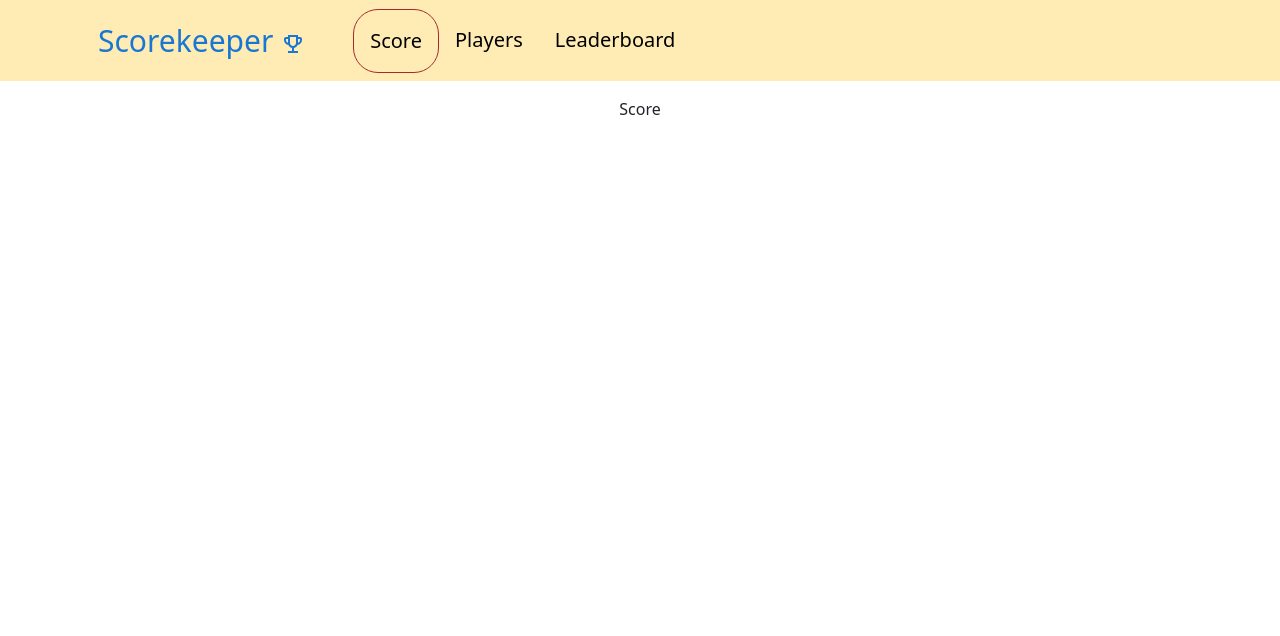
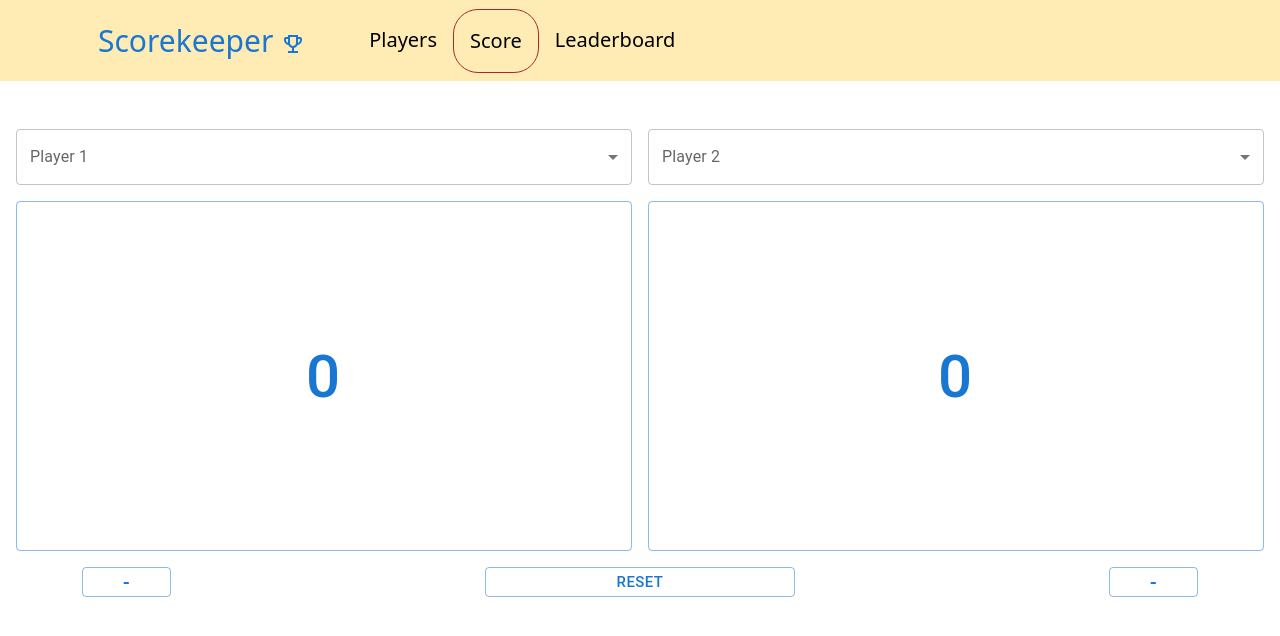
Before and after one commit to adeziio/scorekeeper, a React (Create React App) app: page / in a window 1280 px wide. Both pictures are taken after a click on the button "Score". Shown: the top 636 px of the page. Built offline with nearby package versions, Linux system fonts and the light colour scheme.

Commit message:
semi complete basic scoring

```diff
--- a/src/components/css/style.css
+++ b/src/components/css/style.css
@@ -37,6 +37,34 @@
     width: 100%;
 }
 
+.score-container {
+    margin-top: 3rem;
+}
+
+.score-choice-increment {
+    font-size: 60px !important;
+    padding: 20px;
+    height: 350px;
+    width: 100%;
+    margin-top: 1rem !important;
+}
+
+.score-choice-decrement {
+    font-size: 20px !important;
+    padding: 15px;
+    height: 30px;
+    width: 40%;
+    margin-top: 1rem !important;
+}
+
+.score-choice-reset {
+    font-size: 15px !important;
+    padding: 15px;
+    height: 30px;
+    width: 40%;
+    margin-top: 1rem !important;
+}
+
 .center {
     left: 0;
     right: 0;
--- a/src/components/layout/HomePage.js
+++ b/src/components/layout/HomePage.js
@@ -10,12 +10,12 @@ export default class HomePage extends Component {
         }
     };
 
+    setCurrentPagePlayer = () => {
+        this.props.setCurrentPage("player")
+    }
+
     setCurrentPageScore = () => {
         this.props.setCurrentPage("score")
-    }
-
-    setCurrentPagePlayer = () => {
-        this.props.setCurrentPage("player")
     }
 
     setCurrentPageLeaderboard = () => {
@@ -30,12 +30,12 @@ export default class HomePage extends Component {
                         <Grid container spacing={1} >
                             <Grid container item spacing={3} justifyContent="center" alignItems="center">
                                 <Grid item xs={15}>
-                                    <Button variant="outlined" className="home-choice" onClick={this.setCurrentPageScore}>Score</Button>
+                                    <Button variant="outlined" className="home-choice" onClick={this.setCurrentPagePlayer}>Players</Button>
                                 </Grid>
                             </Grid>
                             <Grid container item spacing={3} justifyContent="center" alignItems="center">
                                 <Grid item xs={15}>
-                                    <Button variant="outlined" className="home-choice" onClick={this.setCurrentPagePlayer}>Players</Button>
+                                    <Button variant="outlined" className="home-choice" onClick={this.setCurrentPageScore}>Score</Button>
                                 </Grid>
                             </Grid>
                             <Grid container item spacing={3} justifyContent="center" alignItems="center">
--- a/src/components/layout/Main.js
+++ b/src/components/layout/Main.js
@@ -12,6 +12,16 @@ export default class Main extends Component {
         this.state = {
             currentPage: "home",
             players: [],
+            playerPair: {
+                player1: {
+                    "name": "",
+                    "score": 0
+                },
+                player2: {
+                    "name": "",
+                    "score": 0
+                }
+            }
         }
     };
 
@@ -27,8 +37,14 @@ export default class Main extends Component {
         })
     }
 
+    setPlayerPair = (newPlayerPair) => {
+        this.setState({
+            playerPair: newPlayerPair
+        })
+    }
+
     render() {
-        const { currentPage, players } = this.state;
+        const { currentPage, players, playerPair } = this.state;
         console.log(this.state)
 
         return (
@@ -36,7 +52,7 @@ export default class Main extends Component {
                 <NavBar currentPage={currentPage} setCurrentPage={this.setCurrentPage} />
                 <div className="main-container">
                     {currentPage === "home" ? <HomePage currentPage={currentPage} setCurrentPage={this.setCurrentPage} /> : null}
-                    {currentPage === "score" ? <ScorePage /> : null}
+                    {currentPage === "score" ? <ScorePage players={players} playerPair={playerPair} setPlayerPair={this.setPlayerPair} /> : null}
                     {currentPage === "player" ? <PlayerPage players={players} setPlayers={this.setPlayers} /> : null}
                     {currentPage === "leaderboard" ? <LeaderBoardPage /> : null}
                 </div>
--- a/src/components/layout/NavBar.js
+++ b/src/components/layout/NavBar.js
@@ -31,13 +31,13 @@ export default class NavBar extends Component {
         this.collapseNavbar()
     }
 
-    setCurrentPageScore = () => {
-        this.props.setCurrentPage("score")
+    setCurrentPagePlayer = () => {
+        this.props.setCurrentPage("player")
         this.collapseNavbar()
     }
 
-    setCurrentPagePlayer = () => {
-        this.props.setCurrentPage("player")
+    setCurrentPageScore = () => {
+        this.props.setCurrentPage("score")
         this.collapseNavbar()
     }
 
@@ -58,8 +58,8 @@ export default class NavBar extends Component {
                             <Navbar.Toggle id="collapse-on-click" aria-controls="basic-navbar-nav" />
                             <Navbar.Collapse id="basic-navbar-nav">
                                 <Nav className="me-auto">
+                                    <Nav.Link className={`navbar-item ${currentPage === "player" ? "active" : ""}`} onClick={this.setCurrentPagePlayer}>Players</Nav.Link>
                                     <Nav.Link className={`navbar-item ${currentPage === "score" ? "active" : ""}`} onClick={this.setCurrentPageScore}>Score</Nav.Link>
-                                    <Nav.Link className={`navbar-item ${currentPage === "player" ? "active" : ""}`} onClick={this.setCurrentPagePlayer}>Players</Nav.Link>
                                     <Nav.Link className={`navbar-item ${currentPage === "leaderboard" ? "active" : ""}`} onClick={this.setCurrentPageLeaderboard}>Leaderboard</Nav.Link>
                                 </Nav>
                             </Navbar.Collapse>
--- a/src/components/layout/PlayerPage.js
+++ b/src/components/layout/PlayerPage.js
@@ -43,7 +43,7 @@ export default class PlayerPage extends Component {
                     ...prevState.players,
                     {
                         "name": this.state.input,
-                        "score": 0
+                        "matches_won": 0
                     }
                 ],
                 error: false
--- a/src/components/layout/ScorePage.js
+++ b/src/components/layout/ScorePage.js
@@ -1,18 +1,174 @@
 import React, { Component } from 'react';
 import './../css/style.css';
+import { Grid, Button, Box, FormControl, InputLabel, Select, MenuItem } from '@mui/material';
 
 export default class ScorePage extends Component {
     constructor(props) {
         super(props);
         this.state = {
-
+            player1: {
+                "name": "",
+                "score": 0
+            },
+            player2: {
+                "name": "",
+                "score": 0
+            }
         }
     };
 
+    changePlayer1 = (e) => {
+        this.setState({
+            player1: {
+                "name": e.target.value,
+                "score": 0
+            }
+        }, () => { this.updatePlayerPair() })
+    }
+
+    changePlayer2 = (e) => {
+        this.setState({
+            player2: {
+                "name": e.target.value,
+                "score": 0
+            }
+        }, () => { this.updatePlayerPair() })
+    }
+
+    updatePlayerPair = () => {
+        this.props.setPlayerPair({
+            player1: this.state.player1,
+            player2: this.state.player2
+        })
+    }
+
+    incrementPlayer1Score = () => {
+        this.setState(prevState => ({
+            player1: {
+                "name": prevState.player1.name,
+                "score": prevState.player1.score + 1
+            }
+        }), () => { this.updatePlayerPair() });
+    }
+
+    incrementPlayer2Score = () => {
+        this.setState(prevState => ({
+            player2: {
+                "name": prevState.player2.name,
+                "score": prevState.player2.score + 1
+            }
+        }), () => { this.updatePlayerPair() });
+    }
+
+    decrementPlayer1Score = () => {
+        this.setState(prevState => ({
+            player1: {
+                "name": prevState.player1.name,
+                "score": prevState.player1.score !== 0 ? prevState.player1.score - 1 : prevState.player1.score
+            }
+        }), () => { this.updatePlayerPair() });
+    }
+
+    decrementPlayer2Score = () => {
+        this.setState(prevState => ({
+            player2: {
+                "name": prevState.player2.name,
+                "score": prevState.player2.score !== 0 ? prevState.player2.score - 1 : prevState.player2.score
+            }
+        }), () => { this.updatePlayerPair() });
+    }
+
+    resetPlayersScore = () => {
+        this.setState(prevState => ({
+            player1: {
+                "name": prevState.player1.name,
+                "score": 0
+            },
+            player2: {
+                "name": prevState.player2.name,
+                "score": 0
+            }
+        }), () => { this.updatePlayerPair() });
+    }
+
     render() {
+        const { players, playerPair } = this.props;
+
         return (
             <>
-                Score
+                <Box sx={{ flexGrow: 1 }} className="score-container">
+                    <Grid container spacing={2} columns={16}>
+                        <Grid item xs={8}>
+                            <FormControl fullWidth>
+                                <InputLabel>Player 1</InputLabel>
+                                <Select
+                                    value={playerPair.player1.name}
+                                    label="Player 1"
+                                    onChange={this.changePlayer1}
+                                >
+                                    {
+                                        players.map((player, index) => {
+                                            return (
+                                                <MenuItem
+                                                    key={`Player 1 ${player.name}-${index}`}
+                                                    value={player.name}
+                                                >
+                                                    {player.name}
+                                                </MenuItem>
+                                            )
+                                        })
+                                    }
+                                </Select>
+                            </FormControl>
+                        </Grid>
+                        <Grid item xs={8}>
+                            <FormControl fullWidth>
+                                <InputLabel>Player 2</InputLabel>
+                                <Select
+                                    value={playerPair.player2.name}
+                                    label="Player 2"
+                                    onChange={this.changePlayer2}
+                                >
+                                    {
+                                        players.map((player, index) => {
+                                            return (
+                                                <MenuItem
+                                                    key={`Player 2 ${player.name}-${index}`}
+                                                    value={player.name}
+                                                >
+                                                    {player.name}
+                                                </MenuItem>
+                                            )
+                                        })
+                                    }
+                                </Select>
+                            </FormControl>
+                        </Grid>
+                    </Grid>
+                </Box>
+                <Box sx={{ flexGrow: 1 }} >
+                    <Grid container spacing={2} columns={16}>
+                        <Grid item xs={8}>
+                            <Button variant="outlined" className="score-choice-increment" onClick={this.incrementPlayer1Score}>{playerPair.player1.score}</Button>
+                        </Grid>
+                        <Grid item xs={8}>
+                            <Button variant="outlined" className="score-choice-increment" onClick={this.incrementPlayer2Score}>{playerPair.player2.score}</Button>
+                        </Grid>
+                    </Grid>
+                </Box>
+                <Box sx={{ flexGrow: 1 }} >
+                    <Grid container spacing={2} columns={16}>
+                        <Grid item xs={3}>
+                            <Button variant="outlined" className="score-choice-decrement" onClick={this.decrementPlayer1Score}>{"-"}</Button>
+                        </Grid>
+                        <Grid item xs={10}>
+                            <Button variant="outlined" className="score-choice-reset" onClick={this.resetPlayersScore}>{"Reset"}</Button>
+                        </Grid>
+                        <Grid item xs={3}>
+                            <Button variant="outlined" className="score-choice-decrement" onClick={this.decrementPlayer2Score}>{"-"}</Button>
+                        </Grid>
+                    </Grid>
+                </Box>
             </>
         )
     }
```
